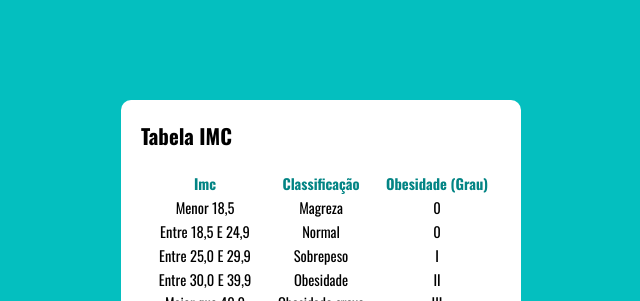
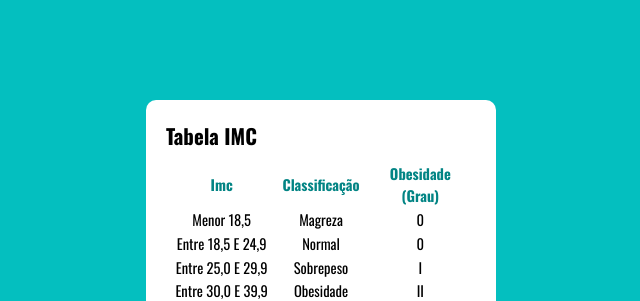
Before and after one commit to erikafirmino/calculo-imc, a plain HTML site: page index.html in a window 1280 px wide. Shown: the top 301 px of the page, without its empty margins (319-959 px from the left). Drawn offline with nearby package versions, Linux system fonts and the light colour scheme.

Commit message:
ajuste tamanho da tela

```diff
--- a/assets/css/style.css
+++ b/assets/css/style.css
@@ -26,7 +26,7 @@ section{
     left: 50%;
     transform: translate(-50%, -50%);
 
-    width: 400px;
+    width: 350px;
     height: 600px;
     margin: auto;
     background-color: #fff;
@@ -39,7 +39,7 @@ section{
 }
 h1{
     font-size: 1em;
-    margin-bottom: 20px;
+    margin-bottom: 10px;
 
 }
 h3{
@@ -50,7 +50,7 @@ table{
     margin: auto;
     font-size: .7em;
     line-height: 1.5em;
-    width: 350px;
+    width: 300px;
 }
 td,th {
    width: 80px;
```
